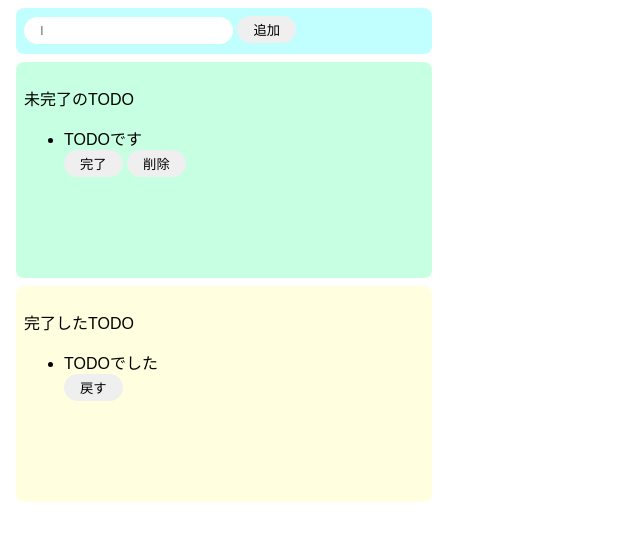
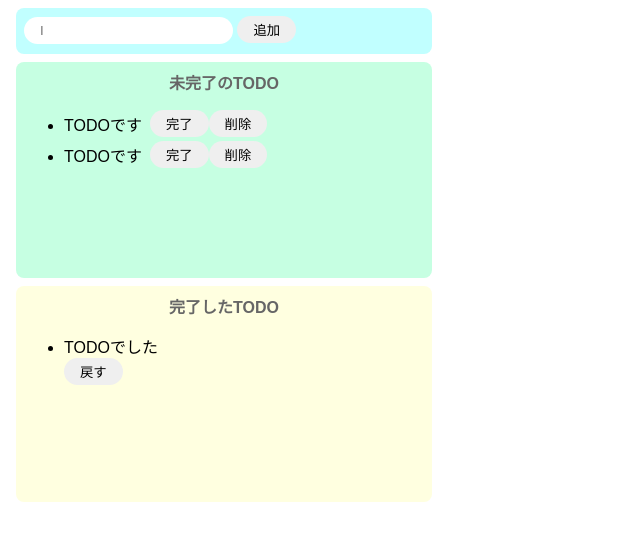
Before and after one commit to kei53/react-practice1, a website built with Parcel: page index.html in a window 1280 px wide. Shown: the whole page, without its empty margins (0-640 px from the left). Built offline with nearby package versions, Linux system fonts and the light colour scheme.

Commit message:
edit-css2

```diff
--- a/index.html
+++ b/index.html
@@ -11,10 +11,15 @@
       <button>追加</button>
     </div>
     <div class="incomplete-area">
-      <p>未完了のTODO</p>
+      <p class="title">未完了のTODO</p>
 
       <ul>
-        <div>
+        <div class="list-row">
+          <li>TODOです</li>
+          <button>完了</button>
+          <button>削除</button>
+        </div>
+        <div class="list-row">
           <li>TODOです</li>
           <button>完了</button>
           <button>削除</button>
@@ -22,7 +27,7 @@
       </ul>
     </div>
     <div class="complete-area">
-      <p>完了したTODO</p>
+      <p class="title">完了したTODO</p>
       <ul>
         <li>TODOでした</li>
         <button>戻す</button>
--- a/src/styles.css
+++ b/src/styles.css
@@ -43,3 +43,18 @@ button:hover {
   margin: 8px;
   border-radius: 8px;
 }
+
+.title {
+  text-align: center;
+  margin-top: 0;
+  font-weight: bold;
+  color: #666;
+}
+.list-row {
+  display: flex;
+  align-items: center;
+  padding-bottom: 4px;
+}
+li {
+  margin-right: 8px;
+}
```
